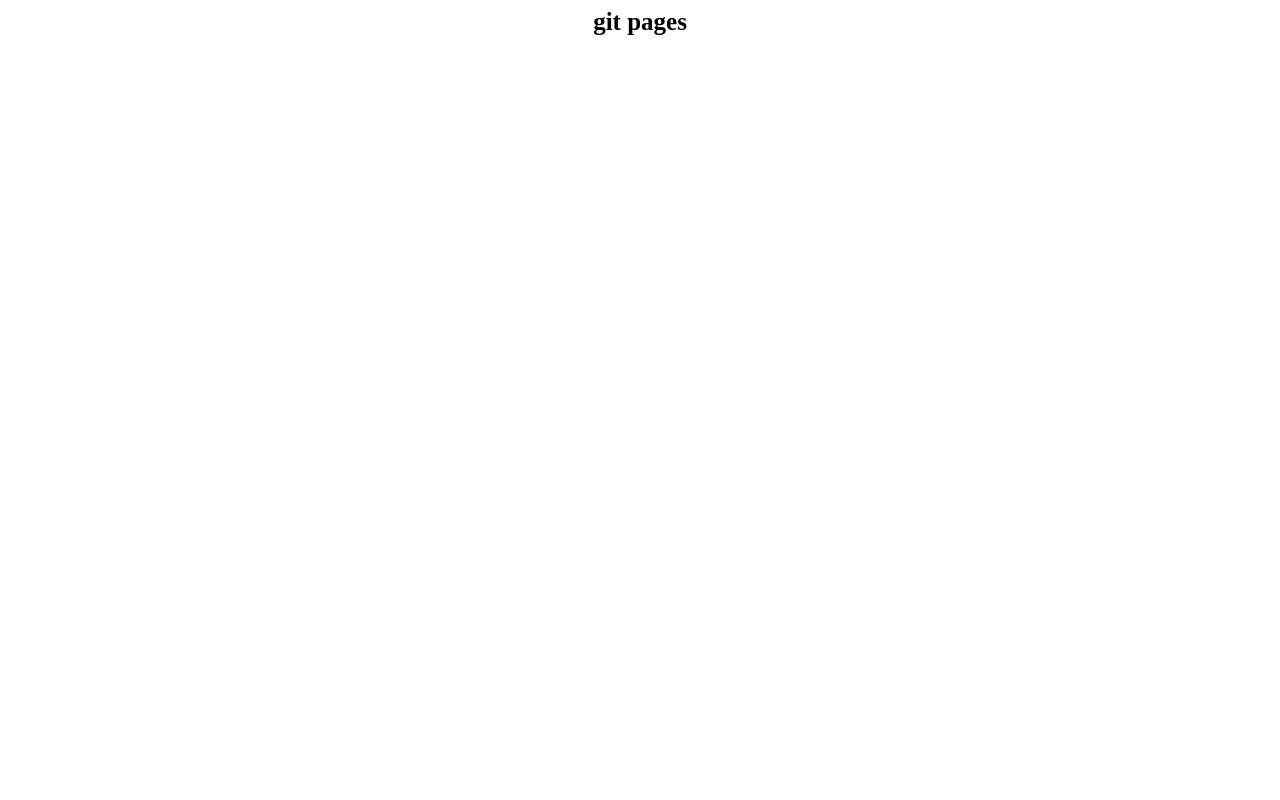
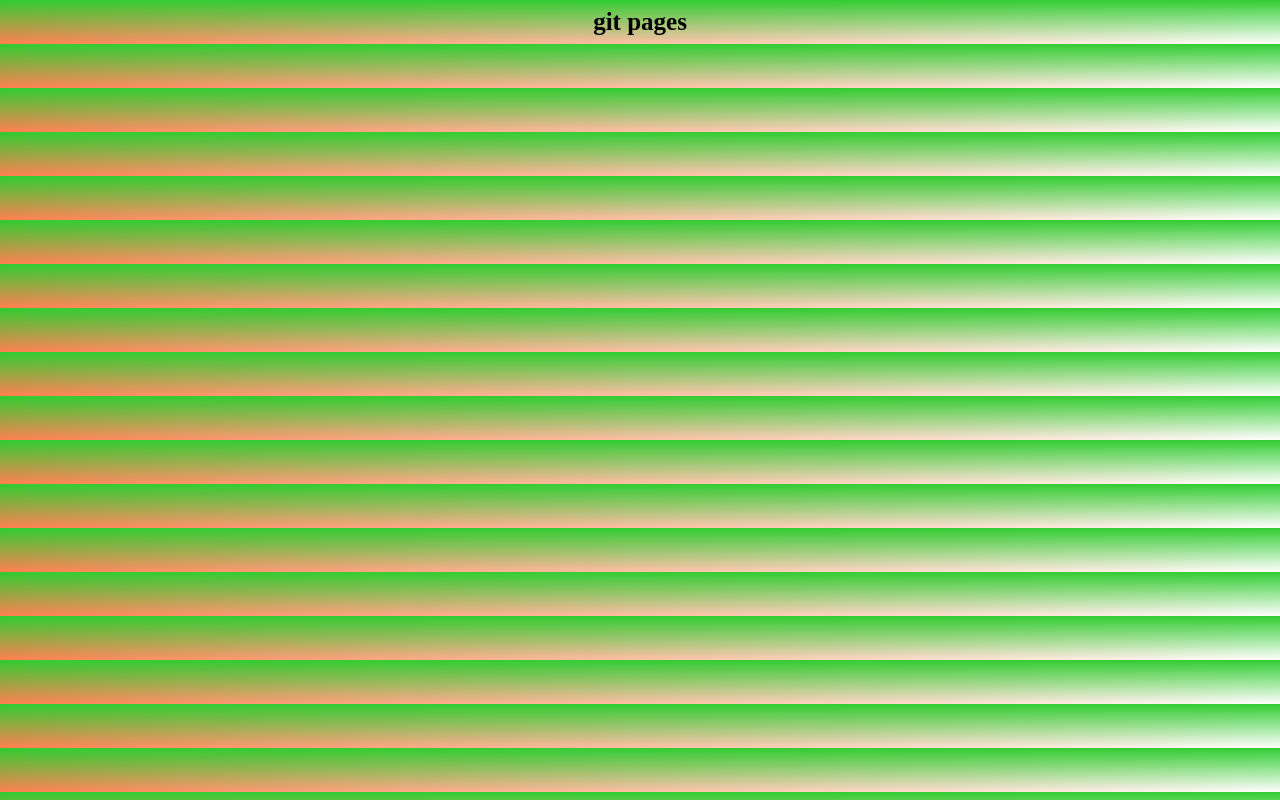
Before and after one commit to Aliopav/git_pages, a plain HTML site: page index.html in a window 1280 px wide. Drawn offline with Linux system fonts and the light colour scheme.

Commit message:
git_pages

```diff
--- a/index.html
+++ b/index.html
@@ -6,7 +6,8 @@
     <meta name="viewport" content="width=device-width, initial-scale=1.0">
     <title>Document</title>
 </head>
-<body>
+<body style="background:linear-gradient(limegreen,transparent),
+linear-gradient(90deg,coral,transparent)">
     <div style="display:flex;flex-direction:row;align-items:center;justify-content:center;font-size:25px;font-weight:bold;">
         git pages
     </div>
```
